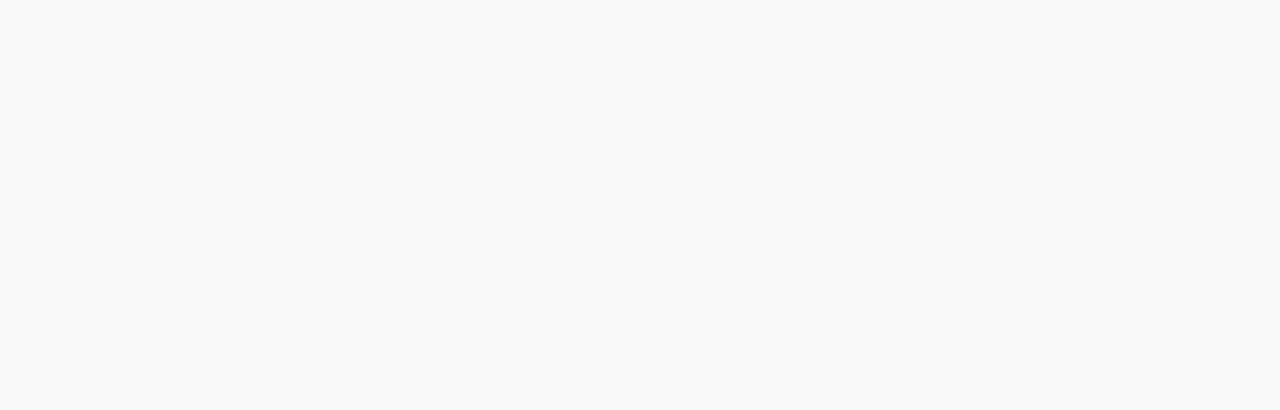
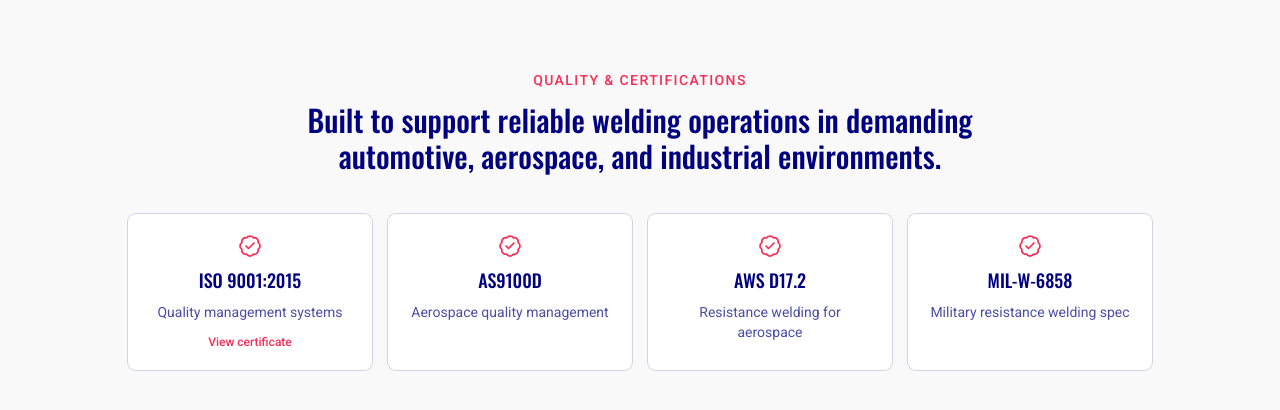
Before and after one commit to AbduTello/Welding_Tech_Corp_Assesment, a Next.js app: page / in a window 1280 px wide. Shown: the part 1055-1465 px from the top of the page. Before the commit the page ends 1044 px from the top, so only its background shows below. Built offline with nearby package versions, Linux system fonts and the light colour scheme.

Commit message:
feat/certification section

```diff
--- /dev/null
+++ b/src/app/components/CertificateBadge.tsx
@@ -0,0 +1,101 @@
+"use client";
+
+import { ExternalLink, X } from "lucide-react";
+import Image from "next/image";
+import { useId, useRef } from "react";
+
+import type { Certificate } from "@/data/certifications";
+
+type CertificateBadgeProps = {
+  code: string;
+  certificate: Certificate;
+  className: string;
+  children: React.ReactNode;
+};
+
+// Turns a certification card into a button that opens a preview of the
+// certificate. Native <dialog> handles focus trapping, Esc, and the backdrop.
+export default function CertificateBadge({
+  code,
+  certificate,
+  className,
+  children,
+}: CertificateBadgeProps) {
+  const dialogRef = useRef<HTMLDialogElement>(null);
+  const titleId = useId();
+
+  // Lock page scroll while open, same as the hero video modal
+  function openModal() {
+    document.body.style.overflow = "hidden";
+    dialogRef.current?.showModal();
+  }
+
+  return (
+    <>
+      <button
+        type="button"
+        onClick={openModal}
+        className={`${className} group cursor-pointer transition-shadow hover:ring-2 hover:ring-brand focus-visible:outline-2 focus-visible:outline-offset-2 focus-visible:outline-navy`}
+      >
+        {children}
+        <span className="mt-1 text-xs font-medium text-brand underline-offset-2 group-hover:underline">
+          View certificate
+        </span>
+      </button>
+
+      <dialog
+        ref={dialogRef}
+        aria-labelledby={titleId}
+        // Runs for every way the dialog closes: Esc, the ✕ button, or a backdrop click
+        onClose={() => (document.body.style.overflow = "")}
+        // A click directly on the <dialog> (not its children) is a backdrop click
+        onClick={(e) => {
+          if (e.target === dialogRef.current) dialogRef.current.close();
+        }}
+        className="m-auto max-h-[95vh] w-[calc(100%-2rem)] max-w-xl rounded-lg bg-white p-0 text-navy backdrop:bg-black/30 backdrop:backdrop-blur-sm"
+      >
+        <div className="flex items-start justify-between gap-4 border-b border-navy/10 px-5 py-4 text-left">
+          <div>
+            <h3 id={titleId} className="font-heading text-xl font-medium">
+              {code} Certificate
+            </h3>
+            <p className="text-sm text-navy/70">
+              Issued by {certificate.issuer} · Valid through{" "}
+              {certificate.validThrough}
+            </p>
+          </div>
+          <button
+            type="button"
+            onClick={() => dialogRef.current?.close()}
+            aria-label="Close certificate preview"
+            className="cursor-pointer rounded-md p-1 hover:bg-navy/5 focus-visible:outline-2 focus-visible:outline-navy"
+          >
+            <X className="size-5" strokeWidth={1.75} aria-hidden />
+          </button>
+        </div>
+
+        <div className="bg-navy/3 p-4">
+          <Image
+            src={certificate.image}
+            width={certificate.imageWidth}
+            height={certificate.imageHeight}
+            alt={`${code} certificate of registration for Welding Technology Corporation`}
+            className="mx-auto h-auto max-h-[70vh] w-auto shadow-sm ring-1 ring-navy/10"
+          />
+        </div>
+
+        <div className="flex justify-end border-t border-navy/10 px-5 py-3">
+          <a
+            href={certificate.pdf}
+            target="_blank"
+            rel="noopener"
+            className="inline-flex items-center gap-2 text-sm font-medium text-brand hover:underline"
+          >
+            Open full PDF
+            <ExternalLink className="size-4" strokeWidth={1.75} aria-hidden />
+          </a>
+        </div>
+      </dialog>
+    </>
+  );
+}
--- /dev/null
+++ b/src/app/components/CertificationsBand.tsx
@@ -0,0 +1,60 @@
+import { BadgeCheck } from "lucide-react";
+
+import { CERTIFICATIONS } from "@/data/certifications";
+
+import CertificateBadge from "./CertificateBadge";
+
+const CARD =
+  "flex w-full flex-col items-center gap-2 rounded-lg bg-white p-5 ring-1 ring-navy/15";
+
+export default function CertificationsBand() {
+  return (
+    <section
+      aria-labelledby="certifications-heading"
+      className="border-t border-navy/10 bg-background px-4 py-14 text-center text-navy sm:py-20"
+    >
+      <p className="text-xs font-medium tracking-widest text-brand uppercase sm:text-sm">
+        Quality &amp; Certifications
+      </p>
+      <h2
+        id="certifications-heading"
+        className="mx-auto mt-3 max-w-3xl font-heading text-2xl font-medium sm:text-3xl"
+      >
+        Built to support reliable welding operations in demanding automotive,
+        aerospace, and industrial environments.
+      </h2>
+
+      <ul className="mx-auto mt-10 grid max-w-5xl grid-cols-2 gap-4 lg:grid-cols-4">
+        {CERTIFICATIONS.map(({ code, label, certificate }) => {
+          const content = (
+            <>
+              <BadgeCheck
+                className="size-6 text-brand"
+                strokeWidth={1.75}
+                aria-hidden
+              />
+              <span className="font-heading text-lg font-medium">{code}</span>
+              <span className="text-sm text-navy/70">{label}</span>
+            </>
+          );
+
+          return (
+            <li key={code} className="flex">
+              {certificate ? (
+                <CertificateBadge
+                  code={code}
+                  certificate={certificate}
+                  className={CARD}
+                >
+                  {content}
+                </CertificateBadge>
+              ) : (
+                <div className={CARD}>{content}</div>
+              )}
+            </li>
+          );
+        })}
+      </ul>
+    </section>
+  );
+}
--- a/src/app/components/LanguageMenu.tsx
+++ b/src/app/components/LanguageMenu.tsx
@@ -14,6 +14,8 @@ type LanguageMenuProps = {
   className?: string;
 };
 
+// TODO: selecting a language only updates the UI; wire it to locale routing
+// once translations exist
 export default function LanguageMenu({
   selected,
   onSelect,
@@ -63,5 +65,3 @@ export default function LanguageMenu({
     </NavDropdown>
   );
 }
-
-// TODO: implement the actual functionality for language selection
--- a/src/app/layout.tsx
+++ b/src/app/layout.tsx
@@ -15,8 +15,9 @@ const roboto = Roboto({
 });
 
 export const metadata: Metadata = {
-  title: "Welding Tech Corp Rebuild",
-  description: "Welding Tech Corp homepage rebuild",
+  title: "Welding Technology Corp | Resistance Welding Controls",
+  description:
+    "Welding Technology Corp designs, manufactures, and services resistance welding controls, trusted worldwide since 1936.",
 };
 
 export default function RootLayout({ children }: LayoutProps<"/">) {
--- a/src/app/page.tsx
+++ b/src/app/page.tsx
@@ -1,3 +1,4 @@
+import CertificationsBand from "./components/CertificationsBand";
 import HeroVideo from "./components/HeroVideo";
 import TaglineBand from "./components/TaglineBand";
 
@@ -6,6 +7,7 @@ export default function Home() {
     <main className="flex-1">
       <HeroVideo />
       <TaglineBand />
+      <CertificationsBand />
     </main>
   );
 }
--- /dev/null
+++ b/src/data/certifications.ts
@@ -0,0 +1,37 @@
+export type Certificate = {
+  pdf: string;
+  // First page of the PDF rendered to an image — PDFs don't preview well in
+  // mobile browsers, so the modal shows this and links out to the PDF
+  image: string;
+  imageWidth: number;
+  imageHeight: number;
+  issuer: string;
+  validThrough: string;
+};
+
+export type Certification = {
+  code: string;
+  label: string;
+  // When present, the badge opens a preview of the certificate
+  certificate?: Certificate;
+};
+
+export const CERTIFICATIONS: Certification[] = [
+  {
+    code: "ISO 9001:2015",
+    label: "Quality management systems",
+    certificate: {
+      pdf: "/ISO-Certificate-July-28-2024-to-July-27-2027.pdf",
+      image: "/iso-9001-certificate.jpg",
+      imageWidth: 1236,
+      imageHeight: 1600,
+      issuer: "American Global Standards",
+      validThrough: "July 27, 2027",
+    },
+  },
+  // TODO: verify these against WTC's actual certificates before launch —
+  // they came from the design sketch, not from WTC
+  { code: "AS9100D", label: "Aerospace quality management" },
+  { code: "AWS D17.2", label: "Resistance welding for aerospace" },
+  { code: "MIL-W-6858", label: "Military resistance welding spec" },
+];
```
Also changed, not shown: public/iso-9001-certificate.jpg (added), 1 other file (tests, documents, lock files or other folders).
